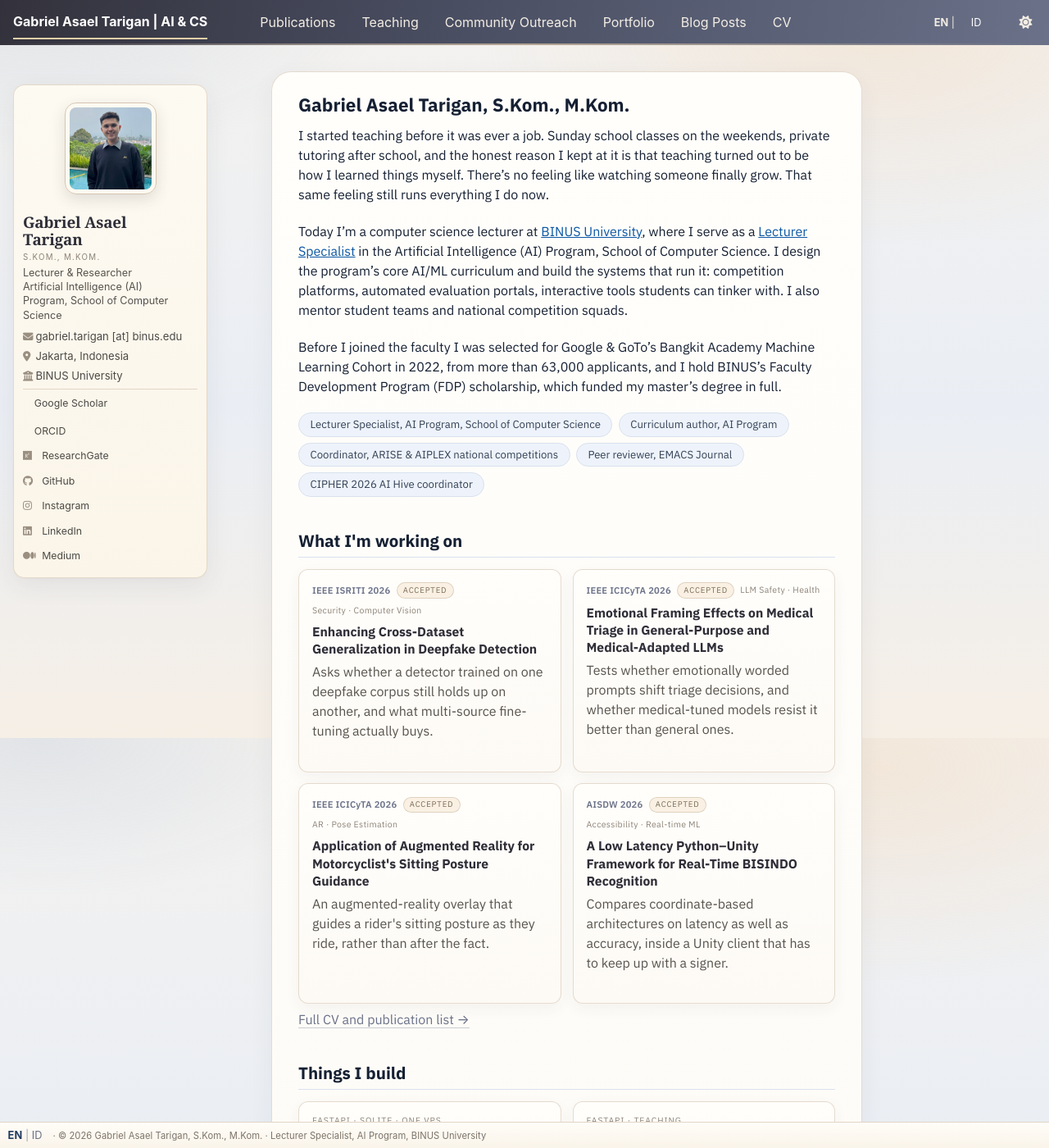
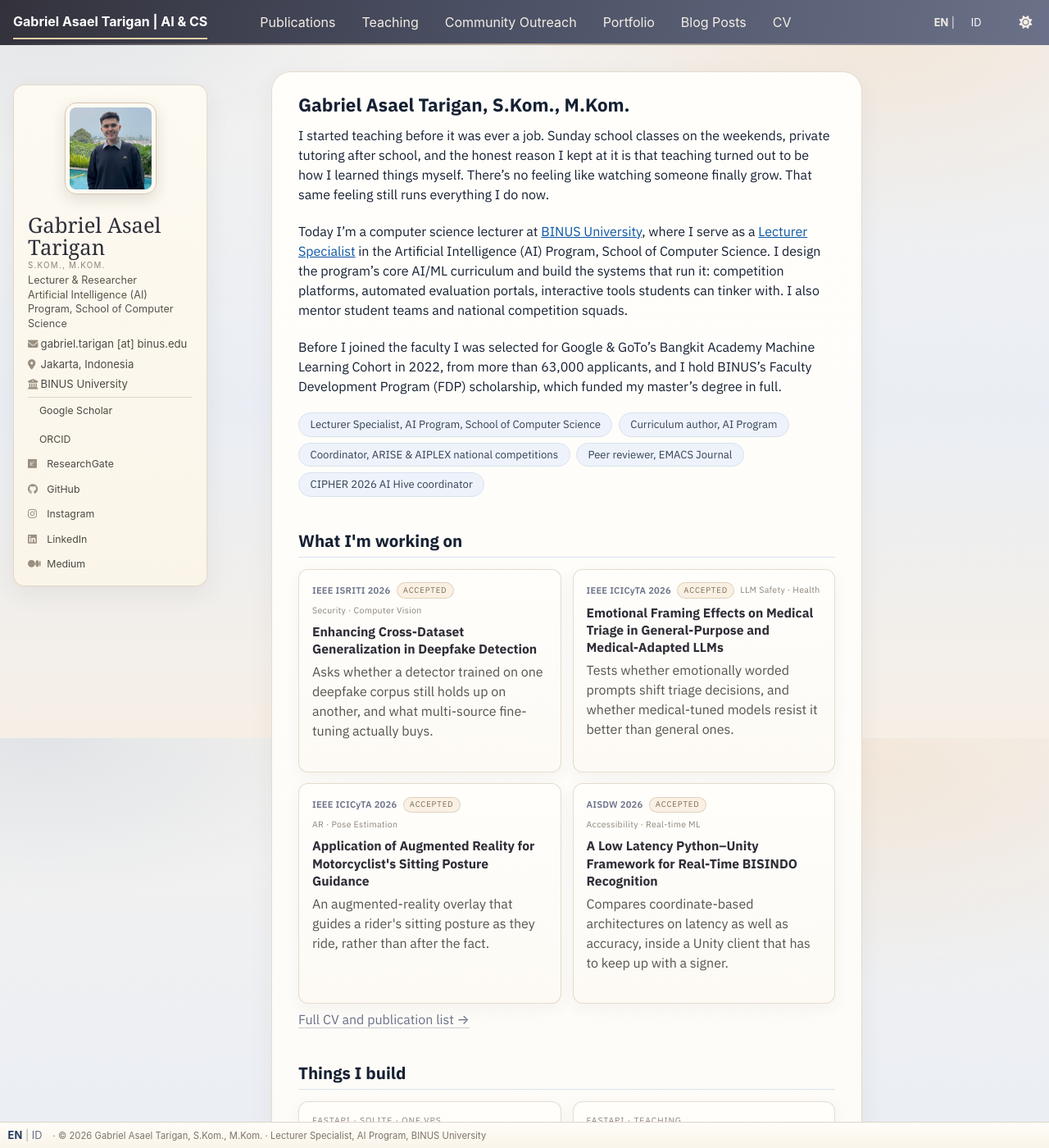
Before and after one commit to asaeltarigan/asaeltarigan.github.io, a Jekyll site: the page built from _pages/about.md, in a window 1280 px wide and 1400 px high. Shown: the whole window at 82% size. Built offline with Jekyll 4.4.1, drawn with Linux system fonts in a browser that asks for light colours; some web fonts are replaced; a style sheet for code colours, icons or effects is not loaded.

Commit message:
Sidebar: Instrument Serif for the name, more side padding

```diff
--- a/_includes/head.html
+++ b/_includes/head.html
@@ -92,6 +92,6 @@
 <!-- For all browsers -->
 <link rel="preconnect" href="https://fonts.googleapis.com">
 <link rel="preconnect" href="https://fonts.gstatic.com" crossorigin>
-<link href="https://fonts.googleapis.com/css2?family=IBM+Plex+Sans:wght@400;500;600;700&display=swap" rel="stylesheet">
+<link href="https://fonts.googleapis.com/css2?family=IBM+Plex+Sans:wght@400;500;600;700&family=Instrument+Serif&display=swap" rel="stylesheet">
 <link rel="stylesheet" href="{{ base_path }}/assets/css/main.css">
-<link rel="stylesheet" href="{{ base_path }}/assets/css/custom.css?v=86">
+<link rel="stylesheet" href="{{ base_path }}/assets/css/custom.css?v=87">
--- a/assets/css/custom.css
+++ b/assets/css/custom.css
@@ -1800,3 +1800,14 @@ html[data-theme="dark"] .page__footer { border-top-color: rgba(216, 185, 143, 0.
 html[data-theme="dark"] .page__footer-copyright { color: #a8a094; }
 html[data-theme="dark"] .page__footer a,
 html[data-theme="dark"] .page__footer a:visited { color: #c9c2b6 !important; }
+
+/* Sidebar name: Instrument Serif + side breathing room (10 Nov 2026) */
+.sidebar { padding-left: 17px !important; padding-right: 17px !important; }
+.sidebar .author__content { padding-left: 0 !important; padding-right: 0 !important; }
+.sidebar .author__name {
+  font-family: "Instrument Serif", Georgia, "Times New Roman", serif !important;
+  font-weight: 400 !important;
+  font-size: 1.60rem !important;
+  letter-spacing: 0 !important;
+  line-height: 1.06 !important;
+}
```
